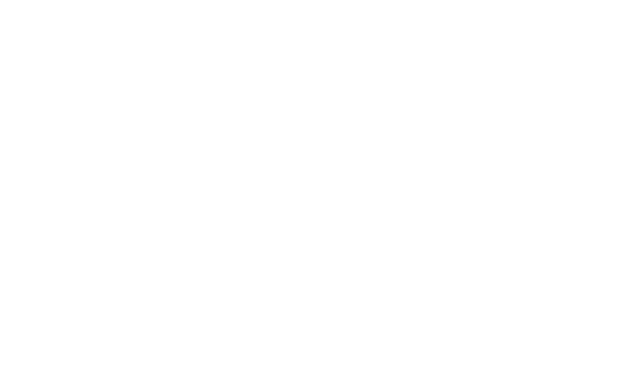
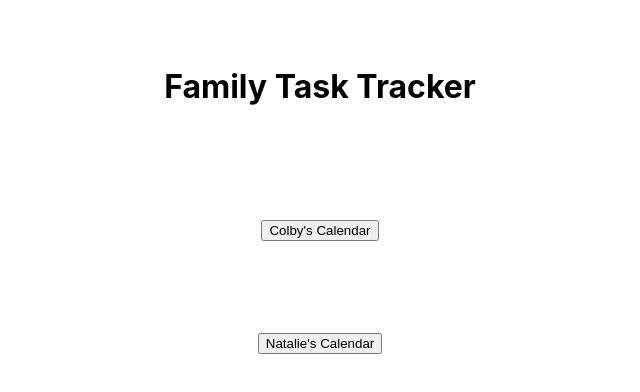
Before and after one commit to Crpearce/calendar-todos-w-local-storage, a React (Create React App) app: page / in a window 1280 px wide. Shown: the top 392 px of the page, without its empty margins (320-960 px from the left). Built offline with nearby package versions, Linux system fonts and the light colour scheme.

Commit message:
home layout with buttons

```diff
--- a/package.json
+++ b/package.json
@@ -8,6 +8,7 @@
     "@testing-library/user-event": "^13.5.0",
     "react": "^18.2.0",
     "react-dom": "^18.2.0",
+    "react-router-dom": "^6.11.2",
     "react-scripts": "5.0.1",
     "web-vitals": "^2.1.4"
   },
--- a/src/App.js
+++ b/src/App.js
@@ -1,11 +1,21 @@
+import { Routes, Route } from 'react-router-dom'
 
-import './App.css';
+import Colby from './components/colby/colby.component'
+import Natalie from './components/natalie/natalie.component'
+import Home from './components/home/home.component'
+
+import './App.css'
 
 function App() {
   return (
-    <div className="App">
-    </div>
-  );
+    <>
+      <Routes>
+        <Route path='/' element={<Home />} />
+        <Route path='/Colby' element={<Colby />} />
+        <Route path='/Natalie' element={<Natalie />} />
+      </Routes>
+    </>
+  )
 }
 
-export default App;
+export default App
--- /dev/null
+++ b/src/components/colby/colby.component.jsx
@@ -0,0 +1,9 @@
+import './colby.styles.css'
+
+const Colby = () => {
+  return (
+    <div>colby</div>
+  )
+}
+
+export default Colby
--- /dev/null
+++ b/src/components/home/home.component.jsx
@@ -0,0 +1,19 @@
+import { Link } from "react-router-dom"
+
+import './home.styles.css'
+
+const Home = () => {
+  return (
+    <div className="home-container">
+        <h1>Family Task Tracker</h1>
+        <Link to='/Colby'>
+            <button>Colby's Calendar</button>
+        </Link>
+        <Link to='/Natalie'>
+            <button>Natalie's Calendar</button>
+        </Link>
+    </div>
+  )
+}
+
+export default Home
--- /dev/null
+++ b/src/components/home/home.styles.css
@@ -0,0 +1,7 @@
+.home-container {
+    display: flex;
+    flex-direction: column;
+    align-items: center;
+    justify-content: space-around;
+    height: 50vh;
+}
--- /dev/null
+++ b/src/components/natalie/natalie.component.jsx
@@ -0,0 +1,9 @@
+import './natalie.styles.css'
+
+const Natalie = () => {
+  return (
+    <div>Natalie</div>
+  )
+}
+
+export default Natalie
--- a/src/index.js
+++ b/src/index.js
@@ -1,12 +1,14 @@
-import React from 'react';
-import ReactDOM from 'react-dom/client';
-import './index.css';
-import App from './App';
+import React from 'react'
+import ReactDOM from 'react-dom/client'
+import { BrowserRouter } from 'react-router-dom'
+import './index.css'
+import App from './App'
 
-
-const root = ReactDOM.createRoot(document.getElementById('root'));
+const root = ReactDOM.createRoot(document.getElementById('root'))
 root.render(
   <React.StrictMode>
-    <App />
+    <BrowserRouter>
+      <App />
+    </BrowserRouter>
   </React.StrictMode>
-);
+)
```
Also changed, not shown: src/components/colby/colby.styles.css (added), src/components/natalie/natalie.styles.css (added), 1 other file (tests, documents, lock files or other folders).
